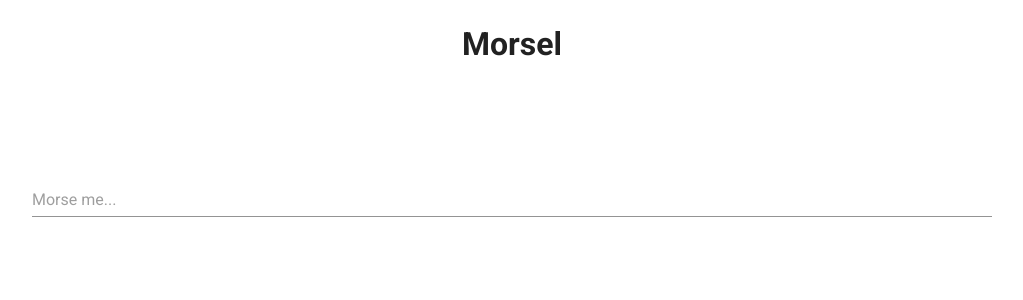
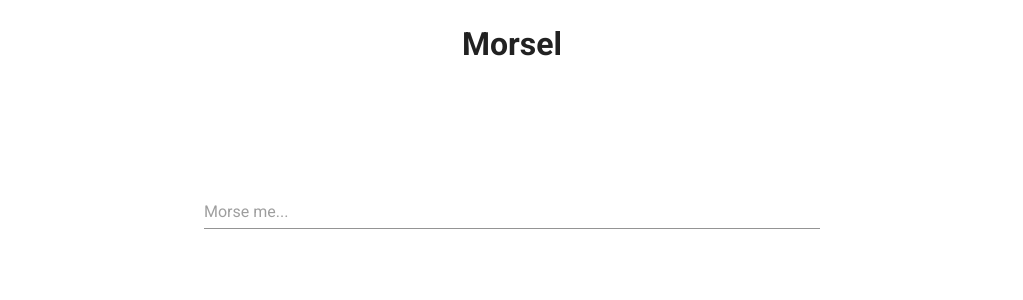
Before and after one commit to LebowskiSama/morseus, a Vue app: page / in a window 1280 px wide. Shown: the top 300 px of the page, without its empty margins (128-1151 px from the left). Built offline with nearby package versions, Linux system fonts and the light colour scheme.

Commit message:
'prototyping-spaces'

```diff
--- a/src/App.vue
+++ b/src/App.vue
@@ -1,8 +1,10 @@
 <template>
   <v-app>
     <h1>Morsel</h1>
-    <v-text-field color="deep-purple accent-3" style="width: 75%; align-self: center;" placeholder="Morse me..." v-model="message" v-on:input="parseMorse"></v-text-field>
-    <h1 id="morseData">{{ morse }}</h1>
+    <v-container id="vContainer">
+      <v-text-field color="deep-purple accent-3" placeholder="Morse me..." v-model="message" v-on:input="parseMorse"></v-text-field>
+    </v-container>
+    <p>{{ morse }}</p>
   </v-app>
 </template>
 
@@ -31,7 +33,7 @@ export default {
                     '7':'--...', '8':'---..', '9':'----.',
                     '0':'-----', ', ':'--..--', '.':'.-.-.-',
                     '?':'..--..', '/':'-..-.', '-':'-....-',
-                    '(':'-.--.', ')':'-.--.-'
+                    '(':'-.--.', ')':'-.--.-',
     },
   }),
 
@@ -45,7 +47,7 @@ export default {
         morse[i] = this.morseData[splitArray[i].toUpperCase()]
       }
 
-      this.morse = morse.join(' ')
+      this.morse = morse.join('\xa0\xa0\xa0')
     }
   }
 
@@ -58,10 +60,26 @@ h1{
   text-align: center;
   margin-top: 20px;
   margin-bottom: 100px;
-  animation: fadeIn ease-in 1s;
+  animation: fadeIn ease-in 0.5s;
 }
 
+#input-4{
+  margin-bottom: 0;
+  width: 50%;
+  align-self: center;
+  animation: fadeIn ease-in 0.5s;
+}
 
+#vContainer{
+  margin-bottom: 100px;
+  width: 50%;
+}
+
+p{
+  font-size: 40px;
+  font-weight: bold;
+  text-align: center;
+}
 
 @keyframes fadeIn{
   from{
```
